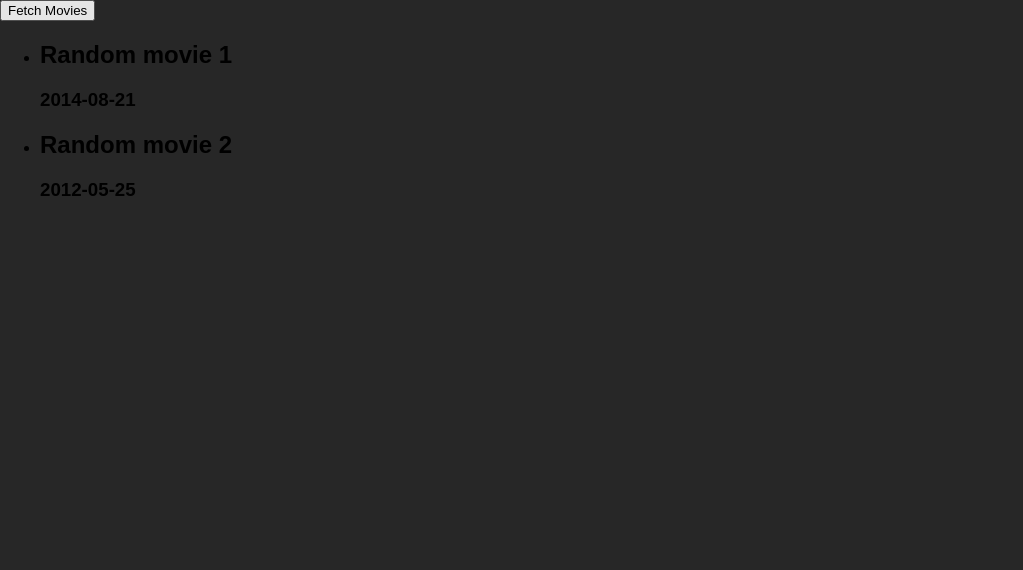
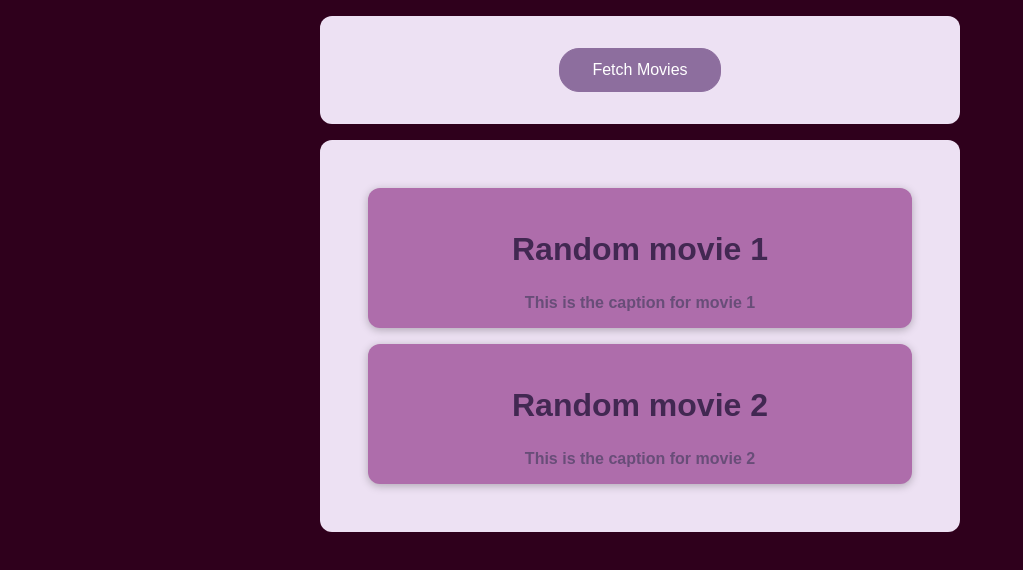
Before and after one commit to sreeyu/movies_app, a React (Create React App) app: page / in a window 1280 px wide. Shown: the top 570 px of the page, without its empty margins (0-1023 px from the left). Built offline with nearby package versions, Linux system fonts and the light colour scheme.

Commit message:
Add styling to the component

```diff
--- /dev/null
+++ b/src/App.css
@@ -0,0 +1,29 @@
+section{
+    margin: 1rem auto;
+    width: 90%;
+    max-width: 40rem;
+    text-align: center;
+    background-color: #EDE1F3;
+    padding: 2rem;
+    border-radius: 12px;
+}
+
+button{
+    font: inherit;
+    cursor: pointer;
+    background-color: #8D6E9E;
+    border: 1px solid #8D6E9E;
+    color: white;
+    padding: 0.75rem 2rem;
+    border-radius: 20px;
+}
+
+button:focus{
+    outline: none;
+}
+
+button:hover,
+button:active{
+    background-color: #8c5da5;
+    border-color: #8c5da5;
+}
--- a/src/App.jsx
+++ b/src/App.jsx
@@ -1,18 +1,18 @@
 import React, { Fragment } from 'react';
-import styles from './App.module.css'
+import './App.css';
 import MovieList from './components/MovieList';
 
 const DUMMY_MOVIES = [
   {
     id: 'm1',
     title: 'Random movie 1',
-    openingText: 'Plot of movie 1',
+    openingText: 'This is the caption for movie 1',
     releaseDate: '2014-08-21'
   },
   {
     id: 'm2',
     title: 'Random movie 2',
-    openingText: 'Plot of movie 2',
+    openingText: 'This is the caption for movie 2',
     releaseDate: '2012-05-25'
   }
 ];
--- a/src/components/Movie.jsx
+++ b/src/components/Movie.jsx
@@ -4,10 +4,9 @@ import styles from './Movie.module.css';
 function Movie(props){
 
     return (
-        <li>
+        <li className={styles.movie} >
             <h2>{props.title}</h2>
-            <h3>{props.releaseDate}</h3>
-            <p>{props.openingText}</p>
+            <h3>{props.openingText}</h3>
         </li>
     );
 };
--- a/src/components/Movie.module.css
+++ b/src/components/Movie.module.css
@@ -0,0 +1,20 @@
+.movie{
+    margin: 1rem;
+    padding: 1rem;
+    background-color: #AE6DAB;
+    box-shadow: 0 2px 8px rgba(0, 0, 0, 0.26);
+    border-radius: 12px;
+    text-align: center;
+    color: white;
+}
+
+.movie h2 {
+    font-size: 2rem;
+    color: #422852;
+}
+
+.movie h3 {
+    color: #684d78;
+    margin: 0;
+    font-size: 1rem;
+}
--- a/src/components/MovieList.jsx
+++ b/src/components/MovieList.jsx
@@ -5,13 +5,13 @@ import Movie from "./Movie";
 function MovieList(props){
 
     return(
-        <ul>
+        <ul className={styles['movies-list']} >
             {props.movies.map((movie) => (
                 <Movie
                   key={movie.id}
                   title={movie.title}
                   releaseDate={movie.releaseDate}
-                  openingTag={movie.openingTag}
+                  openingText={movie.openingText}
                 />
             ))}
         </ul>
--- a/src/components/MovieList.module.css
+++ b/src/components/MovieList.module.css
@@ -0,0 +1,5 @@
+.movies-list{
+    list-style: none;
+    margin: 0;
+    padding: 0;
+}
--- a/src/index.css
+++ b/src/index.css
@@ -8,5 +8,5 @@ html {
 
 body {
   margin: 0;
-  background-color: #272727;
+  background-color: #2f001c;
 }
```
Also changed, not shown: src/App.module.css (deleted).
